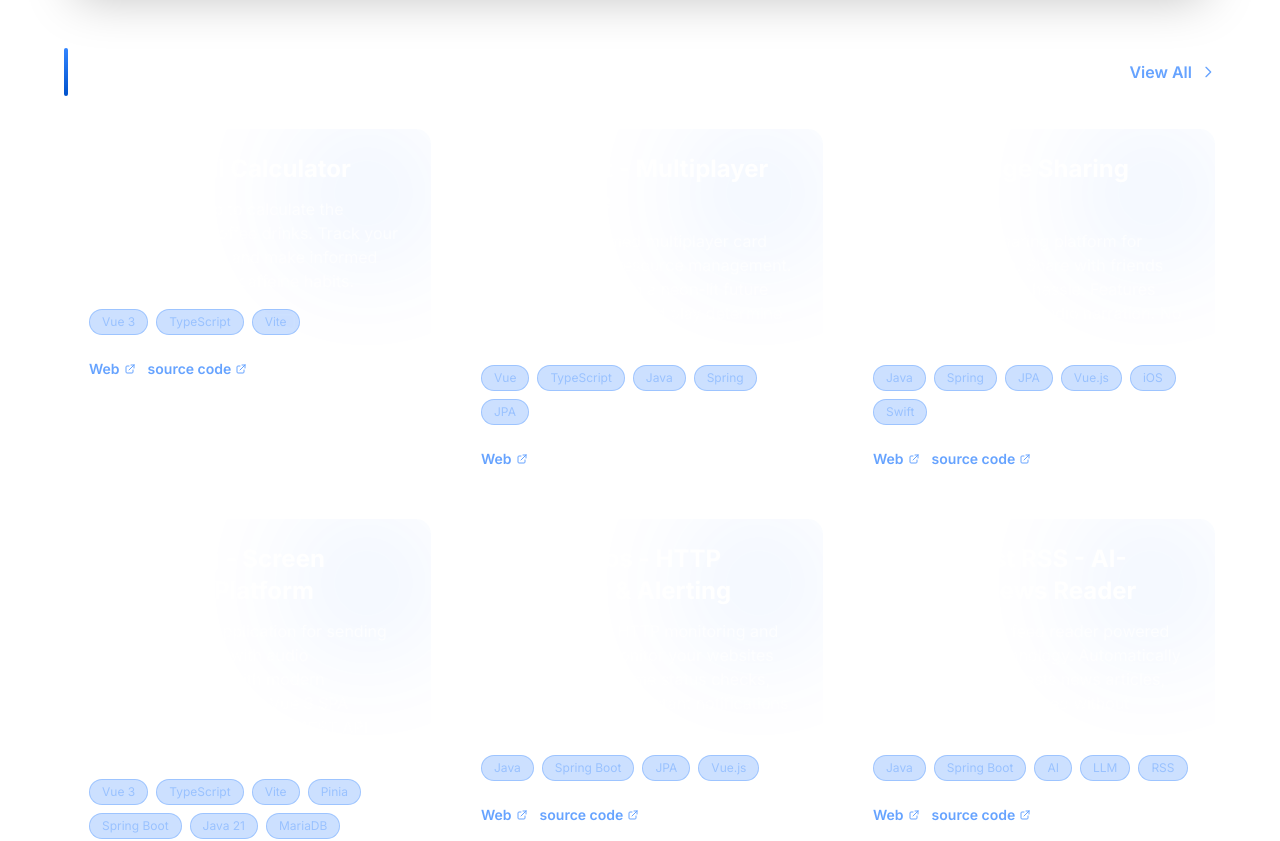
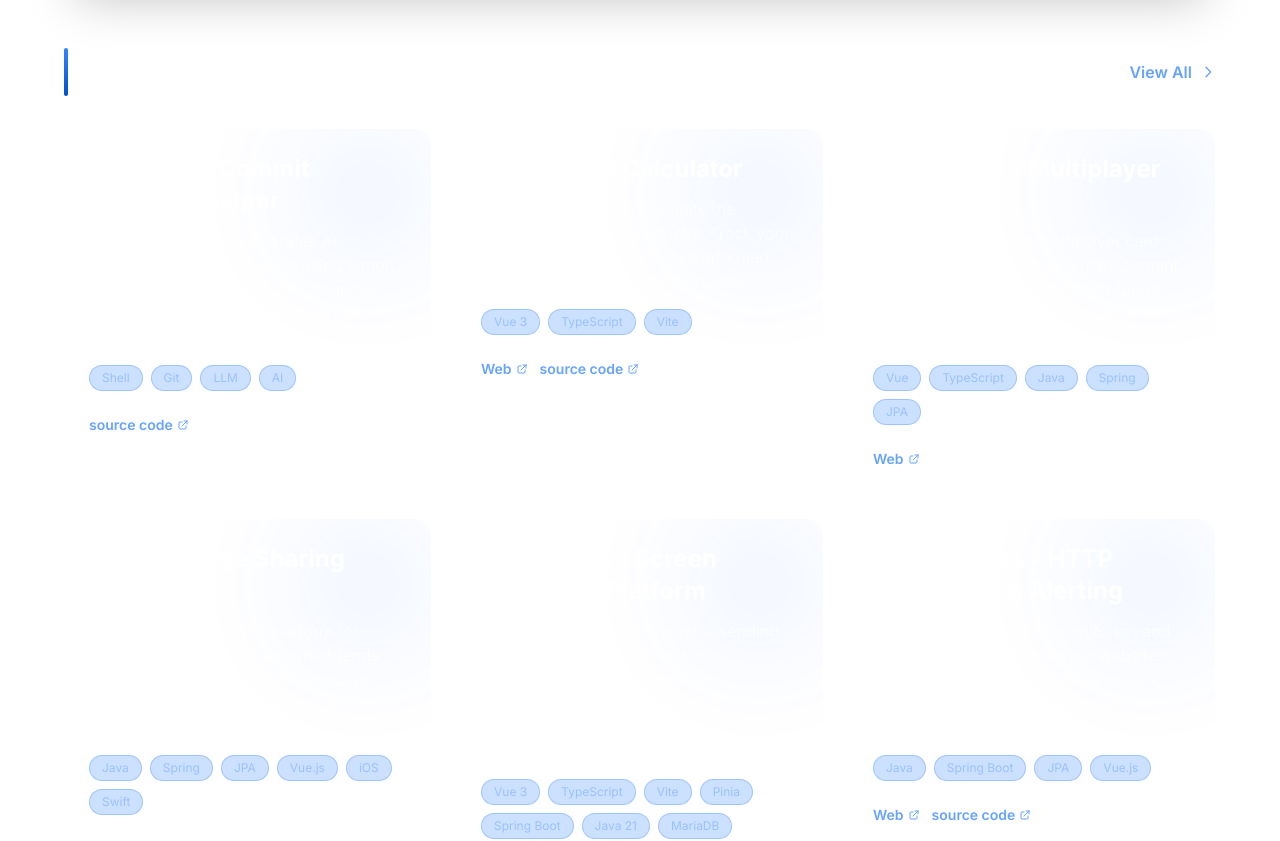
Before and after one commit to oglimmer/homepage-oglimmer.com, a Nuxt app: page / in a window 1280 px wide. Shown: the part 1240-2081 px from the top of the page. Built offline with nearby package versions, Linux system fonts and the light colour scheme.

Commit message:
chore(data): add git-llm project for AI commit message assistance

```diff
--- a/data/projects.ts
+++ b/data/projects.ts
@@ -6,6 +6,14 @@ export interface Project {
 }
 
 export const projects: Project[] = [
+  {
+    title: "git-llm - AI Commit Message Helper",
+    text: "A Git extension that generates AI-powered commit messages using Simon Willison's llm CLI. Stage your changes, run git llm, and review the generated message before committing.",
+    linkData: [
+      ["https://github.com/oglimmer/git-llm-commit-message-helper", "source code"]
+    ],
+    techList: "[Shell, Git, LLM, AI]"
+  },
   {
     title: "Coffee Kcal Calculator",
     text: "A simple web app to calculate the calories in your coffee drinks. Track your daily coffee intake and make informed choices about your caffeine habits.",
```
